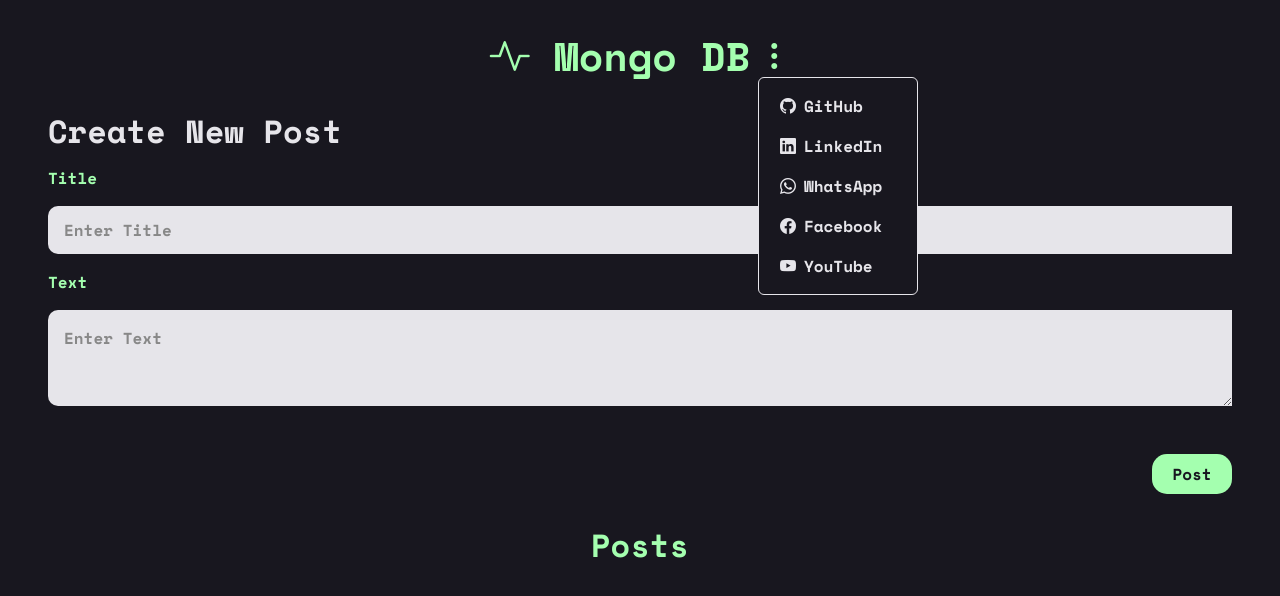
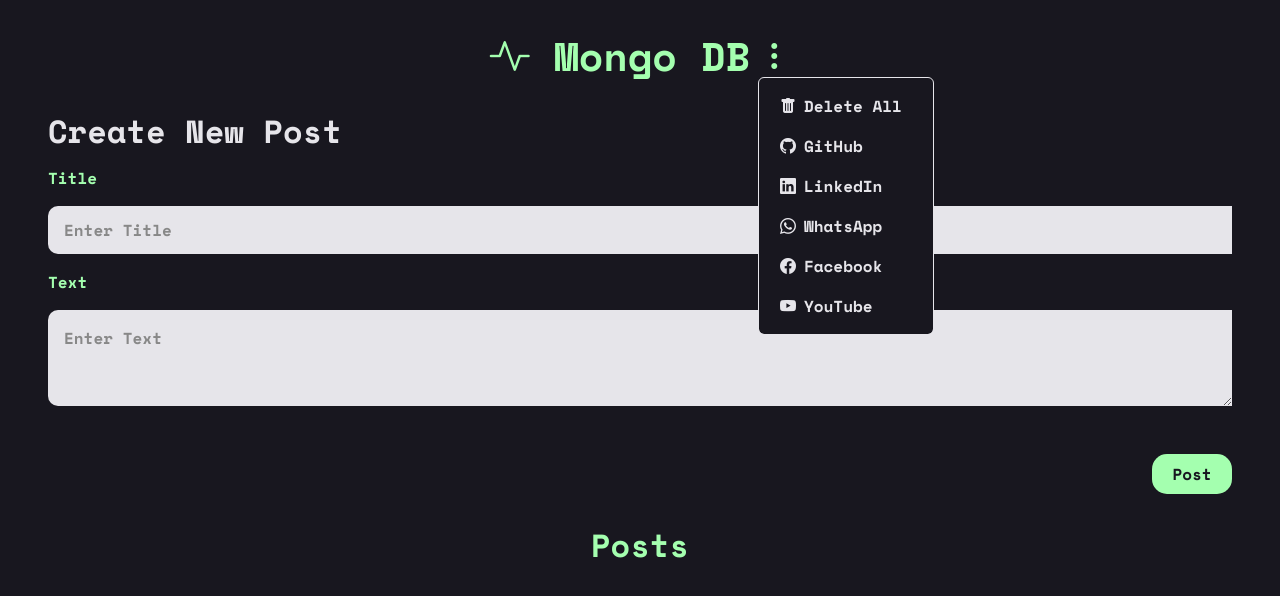
Before and after one commit to ahadsts9901/mongo-db, a website: page public/index.html in a window 1280 px wide. Both pictures are taken after a click on the button 774 px from the left and 55 px from the top of the page. Drawn offline with nearby package versions, Linux system fonts and the light colour scheme; some packages are replaced by stand-ins of ours; no server answers; a script that the page names is missing.

Commit message:
delete all done

```diff
--- a/public/index.html
+++ b/public/index.html
@@ -31,6 +31,7 @@
                 <h2 class="bi bi-three-dots-vertical dots"></h2>
             </button>
             <ul class="dropdown-menu">
+                <li class="list"><a class="drop-down-options" type="button" onclick="deleteAllPosts()"><i class="bi bi-trash-fill icon"></i>Delete All</a></li>
                 <li class="list"><a target="_blank" href="https://github.com/ahadsts9901" class="drop-down-options" type="button"><i class="bi bi-github icon"></i>GitHub</a></li>
                 <li class="list"><a target="_blank" href="https://linkedin.com/in/muhammad-ahad-3136b1236" class="drop-down-options" type="button"><i class="bi bi-linkedin icon"></i>LinkedIn</a></li>
                 <li class="list"><a target="_blank" href="https://wa.me/+923130019086" class="drop-down-options" type="button"><i class="bi bi-whatsapp icon"></i>WhatsApp</a></li>
--- a/public/main.css
+++ b/public/main.css
@@ -49,12 +49,14 @@
     background-color: #18171f;
     color: #e6e5ea;
     border: 1px solid #e6e5ea;
+    width: 11em!important;
 }
 
 .drop-down-options {
     /* background-color: #e6e5ea; */
     color: #18171f;
     border: 0px;
+    width: 8em!important;
 }
 
 .list {
@@ -69,6 +71,7 @@
     color: #e6e5ea;
     text-decoration: none!important;
     margin: 0.5em 0.3em!important;
+    /* width: fit-content; */
 }
 
 .icon {
--- a/public/main.js
+++ b/public/main.js
@@ -1,3 +1,5 @@
+// create post
+
 function createPost(event) {
     event.preventDefault()
     let postTitle = document.querySelector("#title");
@@ -31,6 +33,8 @@
     postText.value = ""
 }
 
+// render posts
+
 function renderPost() {
     // baseUrl/api/v1/post
     axios.get(`/api/v1/posts`)
@@ -39,7 +43,6 @@
             let postContainer = document.querySelector(".result");
             postContainer.innerHTML = "";
 
-            // Loop through the posts and create elements for each post
             posts.forEach(function(post) {
                 let postElement = document.createElement("div");
                 postElement.className += " post"
@@ -113,8 +116,8 @@
         confirmButtonColor: "#24232c",
         showLoaderOnConfirm: true,
         preConfirm: (password) => {
-            if (password === '48597555') {
-                // If the password is correct, send the DELETE request
+            if (password === '12345') {
+
                 return axios.delete(`/api/v1/post/${postId}`)
                     .then(response => {
                         console.log(response.data);
@@ -124,7 +127,7 @@
                             timer: 1000,
                             showConfirmButton: false
                         });
-                        // If the post was deleted successfully, re-render the posts
+
                         renderPost();
                     })
                     .catch(error => {
@@ -136,7 +139,7 @@
                         });
                     });
             } else {
-                // If the password is incorrect, display an error message
+
                 return Swal.fire({
                     icon: 'error',
                     title: 'Invalid Password',
@@ -164,12 +167,12 @@
         confirmButtonColor: "#24232c",
         showLoaderOnConfirm: true,
         preConfirm: (password) => {
-            if (password === '48597555') {
-                // If the password is correct, fetch the post data
+            if (password === '12345') {
+
                 axios.get(`/api/v1/post/${postId}`)
                     .then(response => {
                         const post = response.data;
-                        // Show the edit form with the current post data
+
                         Swal.fire({
                             title: 'Edit Post',
                             html: `
@@ -181,7 +184,7 @@
                             confirmButtonText: 'Update',
                             confirmButtonColor: "#24232c",
                             preConfirm: () => {
-                                // Get the updated title and text
+
                                 const editedTitle = document.getElementById('editTitle').value;
                                 const editedText = document.getElementById('editText').value;
 
@@ -190,7 +193,6 @@
                                     return false;
                                 }
 
-                                // Make the API call to update the post
                                 return axios.put(`/api/v1/post/${postId}`, {
                                         title: editedTitle,
                                         text: editedText
@@ -227,7 +229,7 @@
                         });
                     });
             } else {
-                // If the password is incorrect, display an error message
+
                 Swal.fire({
                     icon: 'error',
                     title: 'Invalid Password',
@@ -239,7 +241,60 @@
     });
 }
 
+// delete all
 
+function deleteAllPosts() {
+    Swal.fire({
+        title: 'Enter Password',
+        input: 'password',
+        inputAttributes: {
+            autocapitalize: 'off'
+        },
+        showCancelButton: true,
+        cancelButtonColor: "#24232c",
+        confirmButtonText: 'Delete All Posts',
+        confirmButtonColor: "#24232c",
+        showLoaderOnConfirm: true,
+        preConfirm: (password) => {
+            if (password === '12345') {
+                return axios.delete(`/api/v1/posts/all`, {
+                        headers: {
+                            'Content-Type': 'application/json',
+                        },
+                        data: {
+                            password: password
+                        }
+                    })
+                    .then(response => {
+                        console.log(response.data);
+                        Swal.fire({
+                            icon: 'success',
+                            title: 'All Posts Deleted',
+                            timer: 1000,
+                            showConfirmButton: false
+                        });
+                        renderPost();
+                    })
+                    .catch(error => {
+                        console.log(error.data);
+                        Swal.fire({
+                            icon: 'error',
+                            title: 'Failed to delete all posts',
+                            showConfirmButton: false
+                        });
+                    });
+            } else {
+                return Swal.fire({
+                    icon: 'error',
+                    title: 'Invalid Password',
+                    text: 'Please enter correct password',
+                    timer: 1000,
+                    showConfirmButton: false
+                });
+            }
+        }
+    });
+}
 
 // refresh page
 
```
Also changed, not shown: apiv1/routes/post.mjs (+18 -2 lines).
